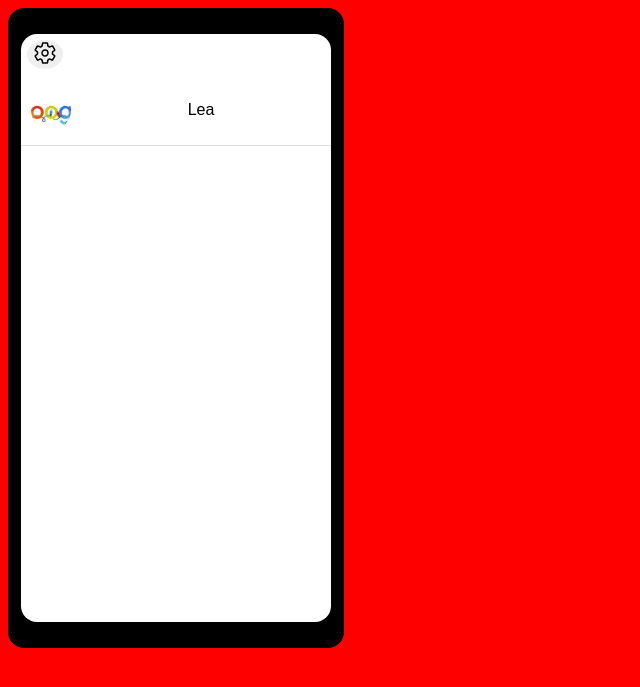
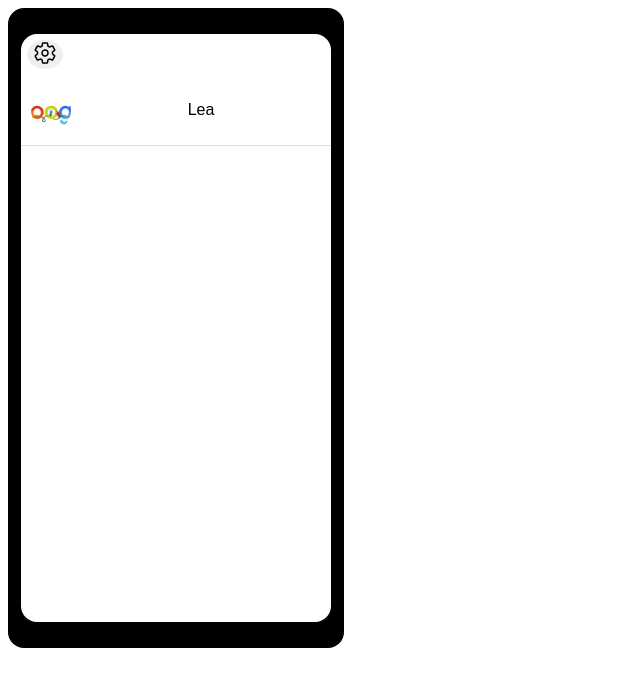
Before and after one commit to Jossl123/NuitDeLinfo2023, a PHP site: page / in a window 1280 px wide. Shown: the top 687 px of the page, without its empty margins (0-640 px from the left). Run offline with PHP 8.4, Linux system fonts and the light colour scheme.

Commit message:
choose theme

```diff
--- a/src/public/check_session.php
+++ b/src/public/check_session.php
@@ -4,7 +4,7 @@ $raw = file_get_contents('./data.json');
 $data = json_decode($raw);
 $themes =["default", "love"];
 if (!isset($_SESSION["user"])){
-    $userData = array("currentMsg" => 0, "previousMsg" => array(), "themes" => array("default"), "currentTheme" => "love");
+    $userData = array("currentMsg" => 0, "previousMsg" => array(), "themes" => array("default"), "currentTheme" => "default");
     $_SESSION["user"] = json_encode($userData);
 }
 function getUserCurrentTheme(){
@@ -29,6 +29,11 @@ function setCurrentMsg($id){
 function getUserThemes(){
     return json_decode($_SESSION["user"], true)["themes"];
 }
+function setUserCurrentTheme($theme){
+    $s = json_decode($_SESSION["user"], true);
+    $s["currentTheme"] = $theme;
+    $_SESSION["user"] = json_encode($s);
+}
 function findEnding($endingName){
     $s = json_decode($_SESSION["user"], true);
     if (!(in_array($endingName, $s["themes"]))) array_push($s["themes"], $endingName);
--- a/src/public/index.php
+++ b/src/public/index.php
@@ -1,23 +1,25 @@
 <?php
-
-// require_once __DIR__ . '/vendor/autoload.php';
-// require_once __DIR__ . '/includes/config.php';
-// require_once __DIR__ . '/includes/database.php';
-// require_once __DIR__ . '/includes/functions.php';
-
-// ... (Initialize configurations, database connection, etc.)
-
-$uri = $_SERVER['REQUEST_URI'];
+$requestUri = $_SERVER['REQUEST_URI'];
+$uriComponents = parse_url($requestUri);
+$path = $uriComponents['path'];
 
 // Simple routing example
-switch ($uri) {
+include("check_session.php");
+switch ($path) {
     case '/':
         include 'phone.php';
         break;
     case '/restart':
-        echo "yolo";
-        include("check_session.php");
         $_SESSION = array();
+        header('Location: /');
+        break;
+    case '/changeTheme':
+        if (isset($_GET['theme'])) {
+            $userThemes = getUserThemes();
+            if (in_array($_GET['theme'], $userThemes)){
+                setUserCurrentTheme($_GET['theme']);
+            }
+        }
         header('Location: /');
         break;
     // Handle other routes as needed
--- a/src/public/parameters.php
+++ b/src/public/parameters.php
@@ -8,10 +8,10 @@
         $userThemes = getUserThemes();
         foreach ($themes as $theme) {
             $owned = in_array($theme, $userThemes);?>
-            <div class="theme <?php if (!$owned)echo "lock" ?>">
+            <<?php if (!$owned) {echo "div";} else {echo "a href='./changeTheme?theme=".$theme."'";} ?> class="theme <?php if (!$owned)echo "lock" ?>">
                 <img src="./img/<?= $theme ?>.jpg">
                 <?php if (!$owned){ ?><img src="./img/lock.png" alt="lock" ><?php } ?>
-            </div>
+            </<?php if (!$owned) {echo "div";} else {echo "a";} ?>>
         <?php } ?>
     </div>
 </div>
--- a/src/public/phone.php
+++ b/src/public/phone.php
@@ -1,4 +1,3 @@
-<?php include("check_session.php"); ?>
 <!DOCTYPE html>
 <html lang="en">
 <head>
```
